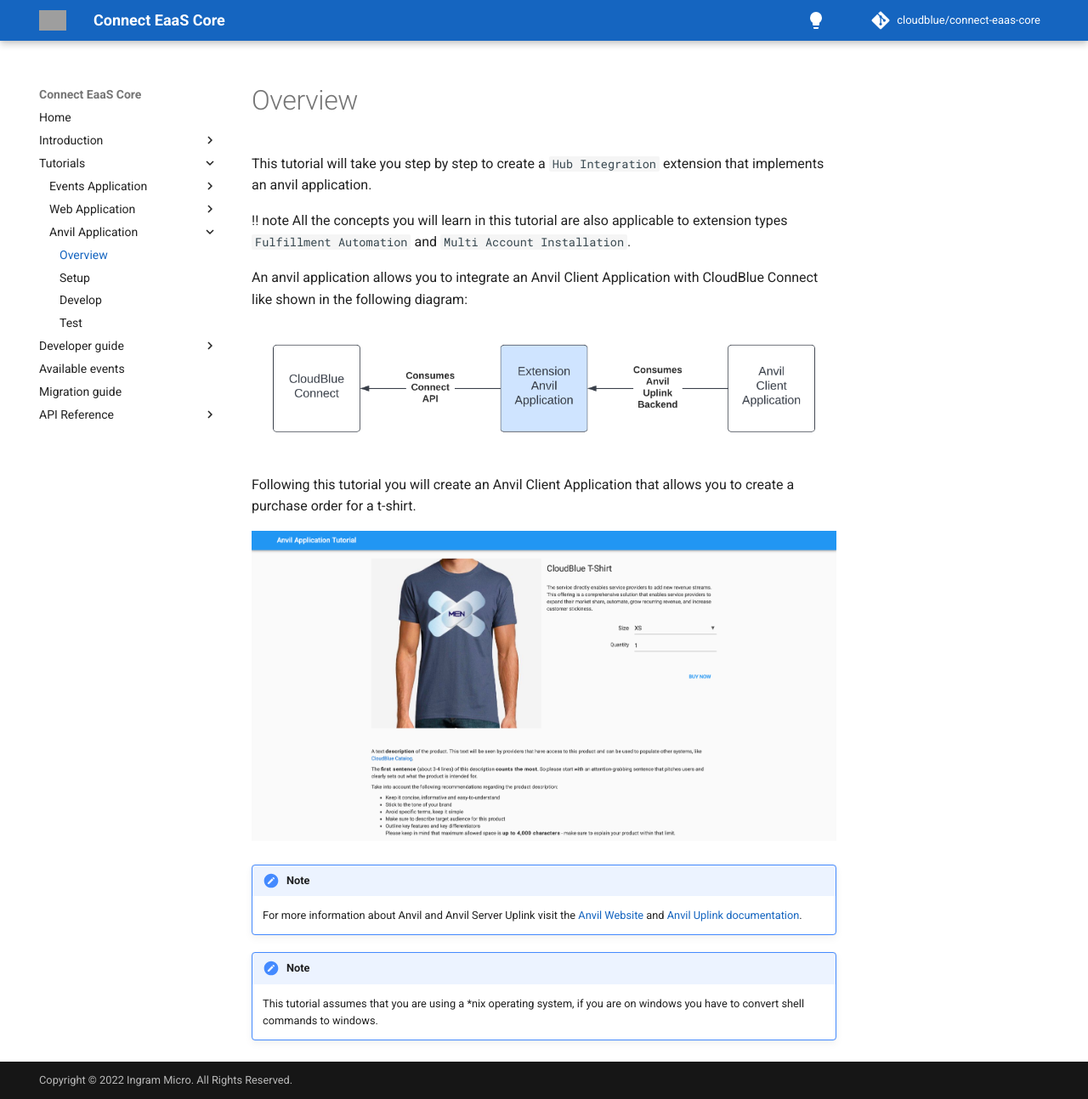
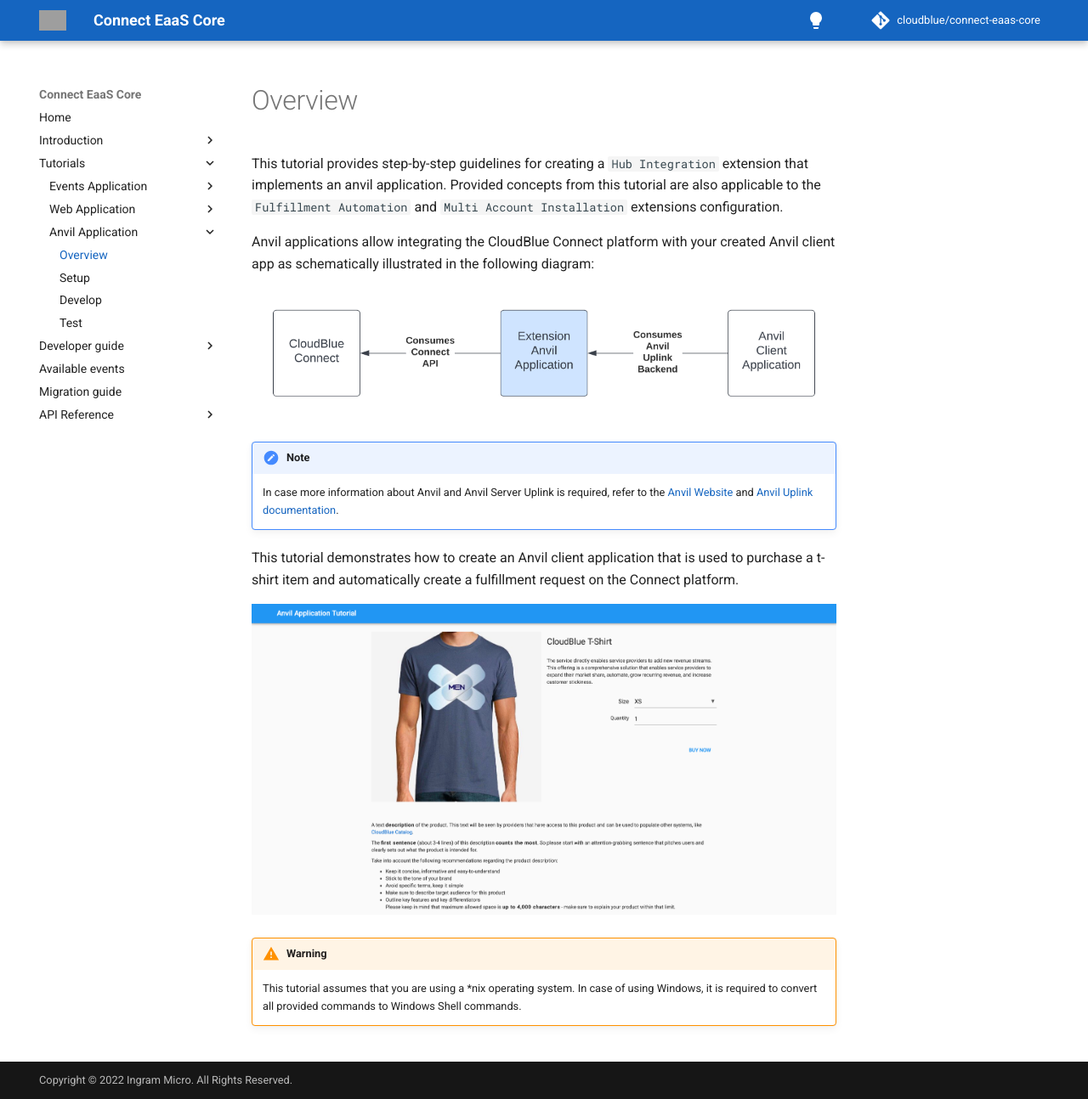
Before and after one commit to cloudblue/connect-eaas-core, an MkDocs documentation site: the page built from docs/tutorials/anvilapp/overview.md, in a window 1280 px wide and 1294 px high. Shown: the whole window at 85% size. Built offline with MkDocs 1.6.1 and Material for MkDocs 9.7.7, drawn with Linux system fonts in a browser that asks for light colours; comment, search, counter and statistics services are not loaded; grey boxes are pictures that could not be loaded.

Commit message:
rewrite anvilapp overview

```diff
--- a/docs/tutorials/anvilapp/overview.md
+++ b/docs/tutorials/anvilapp/overview.md
@@ -1,20 +1,16 @@
-This tutorial will take you step by step to create a `Hub Integration` extension that implements an anvil application.
+This tutorial provides step-by-step guidelines for creating a `Hub Integration` extension that implements an anvil application. Provided concepts from this tutorial are also applicable to the `Fulfillment Automation` and `Multi Account Installation` extensions configuration.
 
-!! note
-    All the concepts you will learn in this tutorial are also applicable to extension types `Fulfillment Automation` and `Multi Account Installation`.
-
-An anvil application allows you to integrate an Anvil Client Application with CloudBlue Connect like shown in the following diagram:
+Anvil applications allow integrating the CloudBlue Connect platform with your created Anvil client app as schematically illustrated in the following diagram:
 
 ![Anvil App Diagram](../../images/tutorials/anvilapp/anvil_app_diagram.png)
 
-Following this tutorial you will create an Anvil Client Application that allows you to create a purchase order for a t-shirt.
+!!! note
+    In case more information about Anvil and Anvil Server Uplink is required, refer to the [Anvil Website](https://anvil.works) and [Anvil Uplink documentation](https://anvil.works/docs/uplink).
+
+This tutorial demonstrates how to create an Anvil client application that is used to purchase a t-shirt item and automatically create a fulfillment request on the Connect platform.
 
 ![Anvil UI](../../images/tutorials/anvilapp/anvil_ui.png)
 
 
-!!! note
-    For more information about Anvil and Anvil Server Uplink visit the [Anvil Website](https://anvil.works) and [Anvil Uplink documentation](https://anvil.works/docs/uplink).
-
-
-!!! note
-    This tutorial assumes that you are using a *nix operating system, if you are on windows you have to convert shell commands to windows.
+!!! warning
+    This tutorial assumes that you are using a *nix operating system. In case of using Windows, it is required to convert all provided commands to Windows Shell commands.
```
